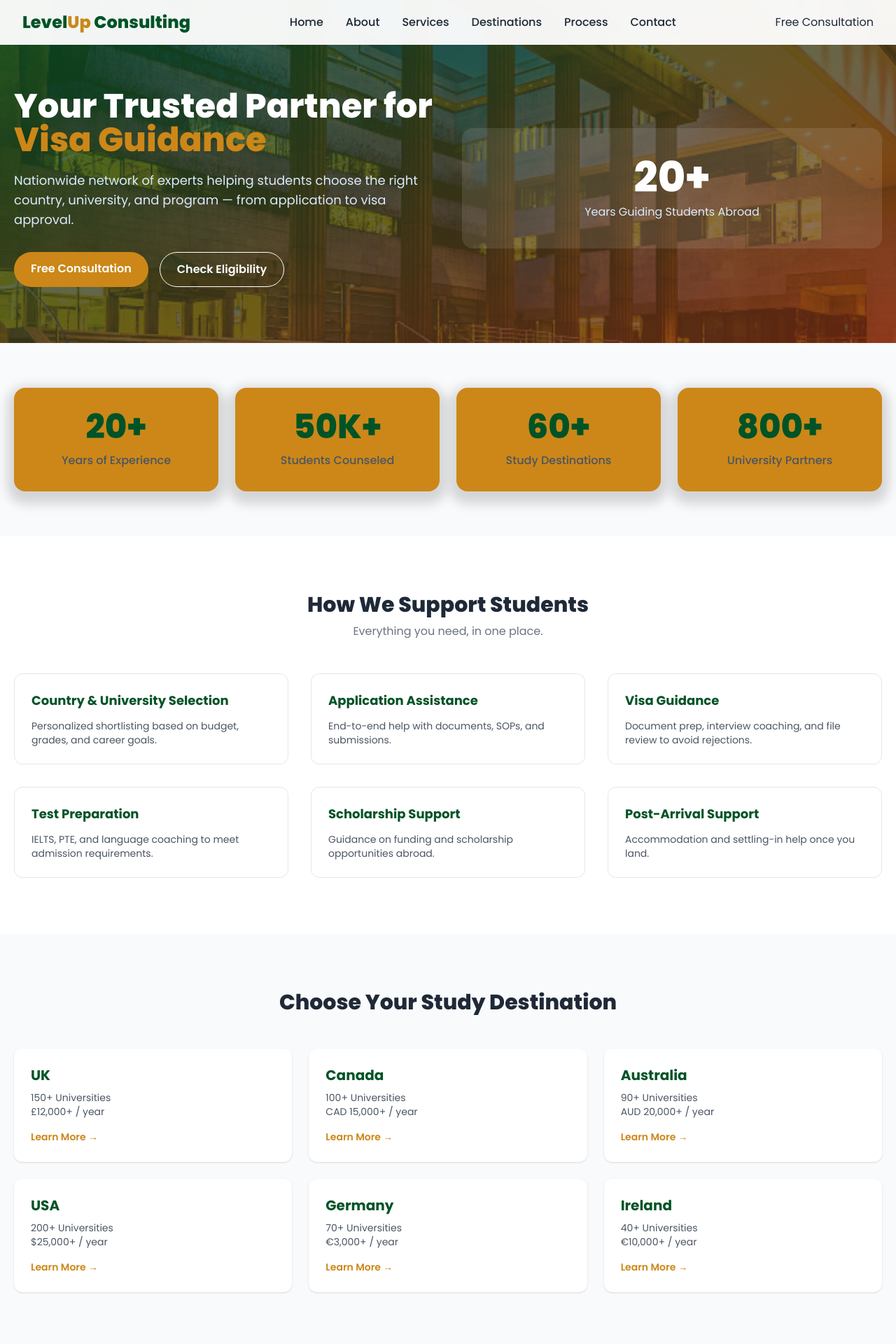
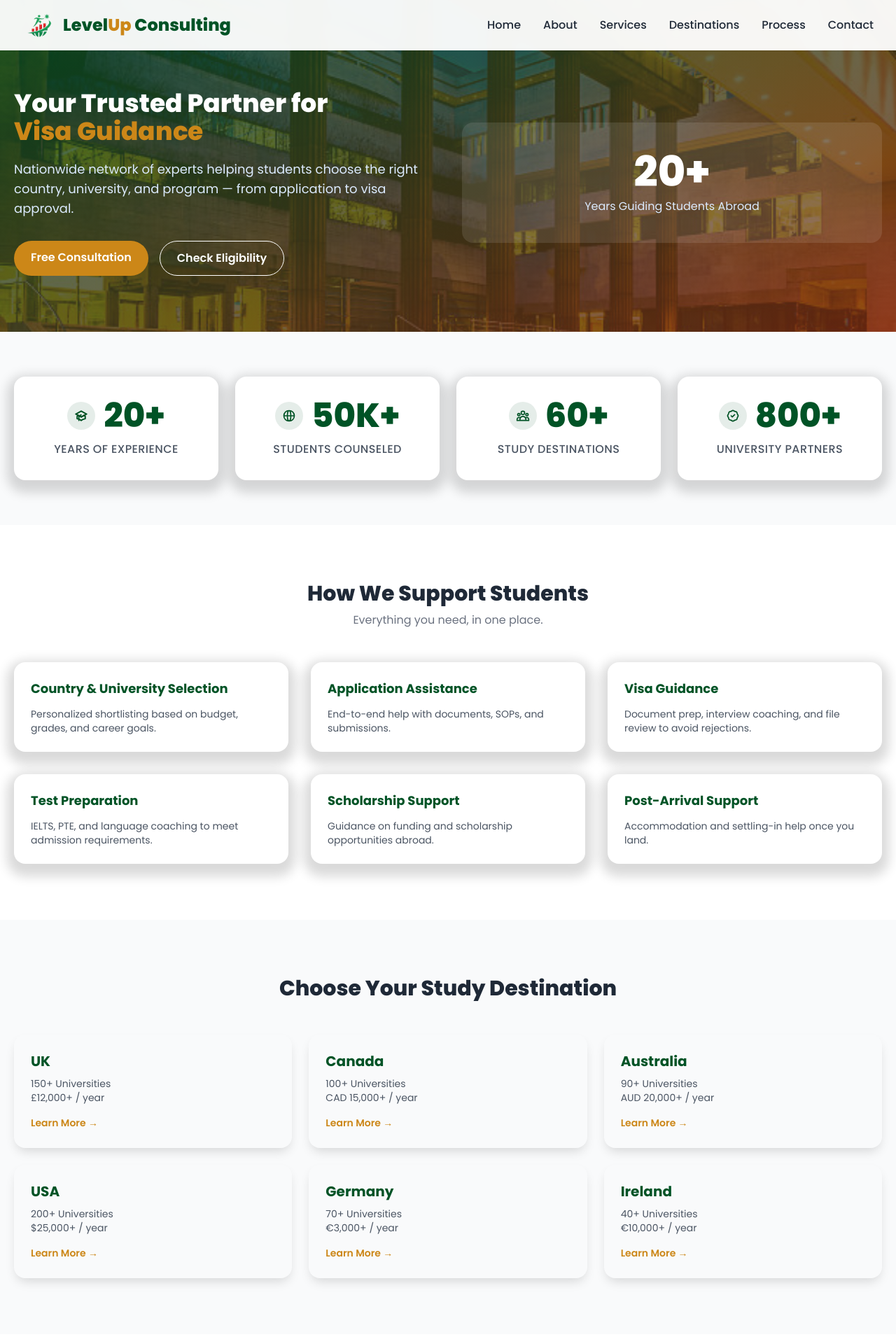
Before and after one commit to AhsanKhan1853/levelupconsultancy, a React (Vite) app in the folder consultancy-site/: page / in a window 1280 px wide. Shown: the top 1920 px of the page at 70% size. Built offline with nearby package versions, Linux system fonts and the light colour scheme.

Commit message:
logo and cards

```diff
--- a/consultancy-site/src/components/Destination.jsx
+++ b/consultancy-site/src/components/Destination.jsx
@@ -8,11 +8,23 @@ export default function Destinations() {
 
         <div className="grid sm:grid-cols-2 md:grid-cols-3 gap-6 mt-12">
           {destinations.map((d) => (
-            <div key={d.country} className="bg-white rounded-xl shadow p-6 hover:-translate-y-1 transition">
-              <h3 className="text-xl font-bold text-primary">{d.country}</h3>
-              <p className="text-sm text-gray-600 mt-2">{d.unis}</p>
-              <p className="text-sm text-gray-600">{d.fee}</p>
-              <a href="#contact" className="inline-block mt-4 text-accent font-semibold text-sm">
+            <div
+              key={d.country}
+              className="group bg-secondary hover:bg-primary rounded-2xl p-6 transition-all duration-300 hover:scale-105"
+              style={{ boxShadow: "0 8px 16px -4px rgba(0, 0, 0, 0.15)" }}
+            >
+              <h3 className="text-xl font-bold text-primary group-hover:text-white transition-colors duration-300">
+                {d.country}
+              </h3>
+              <p className="text-sm text-gray-600 group-hover:text-white/90 mt-2 transition-colors duration-300">
+                {d.unis}
+              </p>
+              <p className="text-sm text-gray-600 group-hover:text-white/90 transition-colors duration-300">
+                {d.fee}
+              </p>
+
+                <a href="#contact"
+                className="inline-block mt-4 text-accent group-hover:text-white font-semibold text-sm transition-colors duration-300">
                 Learn More →
               </a>
             </div>
--- a/consultancy-site/src/components/Hero.jsx
+++ b/consultancy-site/src/components/Hero.jsx
@@ -4,7 +4,7 @@ import heroBg from "../assets/hero-bg.jpg";
 const rotatingWords = [
   "Studying Abroad",
   "Visa Guidance",
-  "Scholarship Support",
+  "Scholarships",
   "Test Preparation",
 ];
 
@@ -53,7 +53,7 @@ export default function Hero() {
 
       <div className="relative max-w-7xl mx-auto px-5 grid md:grid-cols-2 gap-10 items-center">
         <div>
-          <h1 className="text-4xl md:text-5xl font-extrabold leading-tight">
+          <h1 className="text-4xl md:text-4xl font-extrabold leading-tight">
             Your Trusted Partner for{" "}
             <span className="text-accent inline-block" style={{ perspective: "400px" }}>
               {currentWord.split("").map((char, i) => (
--- a/consultancy-site/src/components/Navbar.jsx
+++ b/consultancy-site/src/components/Navbar.jsx
@@ -1,6 +1,7 @@
 import { useState } from "react";
 import { navLinks } from "../data/siteData";
 import { HiMenu, HiX } from "react-icons/hi";
+import logo from "../assets/logo.png";
 
 export default function Navbar() {
   const [open, setOpen] = useState(false);
@@ -8,8 +9,11 @@ export default function Navbar() {
   return (
     <header className="fixed top-0 left-0 w-full bg-white/95 backdrop-blur shadow-sm z-50">
       <div className="max-w-7xl mx-auto flex items-center justify-between px-4 sm:px-6 lg:px-8 py-4">
-        <a href="#home" className="text-xl sm:text-2xl font-extrabold text-primary whitespace-nowrap">
-          Level<span className="text-accent">Up</span> Consulting
+        <a href="#home" className="flex items-center gap-2 whitespace-nowrap">
+          <img src={logo} alt="LevelUp Consulting logo" className="h-8 sm:h-10 w-auto" />
+          <span className="text-xl sm:text-2xl font-extrabold text-primary">
+            Level<span className="text-accent">Up</span> Consulting
+          </span>
         </a>
 
         <nav className="hidden lg:flex gap-6 xl:gap-8 font-medium">
@@ -20,9 +24,9 @@ export default function Navbar() {
           ))}
         </nav>
 
-        <a>
+        {/* <a>
           Free Consultation
-        </a>
+        </a> */}
 
         <button
           className="lg:hidden text-2xl shrink-0"
@@ -42,9 +46,9 @@ export default function Navbar() {
           ))}
 
 
-          <a>
+          {/* <a>
             Free Consultation
-          </a>
+          </a> */}
         </div>
       )}
     </header>
--- a/consultancy-site/src/components/Services.jsx
+++ b/consultancy-site/src/components/Services.jsx
@@ -9,9 +9,17 @@ export default function Services() {
 
         <div className="grid md:grid-cols-3 gap-8 mt-12">
           {services.map((s) => (
-            <div key={s.title} className="border rounded-xl p-6 hover:shadow-lg transition">
-              <h3 className="font-bold text-lg text-primary">{s.title}</h3>
-              <p className="mt-3 text-gray-600 text-sm">{s.desc}</p>
+            <div
+              key={s.title}
+              className="group bg-white hover:bg-primary rounded-2xl p-6 transition-all duration-300 hover:scale-105"
+              style={{ boxShadow: "0 8px 16px 10px rgba(0, 0, 0, 0.15)" }}
+            >
+              <h3 className="font-bold text-lg text-primary group-hover:text-white transition-colors duration-300">
+                {s.title}
+              </h3>
+              <p className="mt-3 text-gray-600 group-hover:text-white/90 text-sm transition-colors duration-300">
+                {s.desc}
+              </p>
             </div>
           ))}
         </div>
--- a/consultancy-site/src/components/Stats.jsx
+++ b/consultancy-site/src/components/Stats.jsx
@@ -1,23 +1,35 @@
 import { stats } from "../data/siteData";
+import { HiOutlineAcademicCap, HiOutlineGlobeAlt, HiOutlineUserGroup, HiOutlineBadgeCheck } from "react-icons/hi";
+
+const icons = [HiOutlineAcademicCap, HiOutlineGlobeAlt, HiOutlineUserGroup, HiOutlineBadgeCheck];
 
 export default function Stats() {
   return (
     <section className="py-16 bg-gray-50">
       <div className="max-w-7xl mx-auto px-5 grid grid-cols-2 md:grid-cols-4 gap-6">
-        {stats.map((s) => (
+        {stats.map((s, i) => {
+          const Icon = icons[i % icons.length];
+          return (
             <div
               key={s.label}
-            className="group bg-accent hover:bg-primary rounded-2xl p-6 sm:p-8 text-center transition-colors duration-300"
+              className="group bg-white hover:bg-primary rounded-2xl p-6 sm:p-8 text-center transition-all duration-300 hover:scale-105"
               style={{ boxShadow: "0 8px 16px 10px rgba(0, 0, 0, 0.15)" }}
             >
-            <p className="text-4xl sm:text-5xl font-extrabold text-primary group-hover:text-accent transition-colors duration-300">
+              <div className="flex items-center justify-center gap-3">
+                <div className="w-10 h-10 shrink-0 flex items-center justify-center rounded-full bg-primary/10 group-hover:bg-white/20 transition-colors duration-300">
+                  <Icon className="text-xl text-primary group-hover:text-white transition-colors duration-300" />
+                </div>
+                <p className="text-4xl sm:text-5xl font-extrabold text-primary group-hover:text-white transition-colors duration-300">
                   {s.value}
                 </p>
-            <p className="mt-3 text-gray-600 group-hover:text-accent font-medium text-sm sm:text-base transition-colors duration-300">
+              </div>
+
+              <p className="mt-3 text-gray-600 group-hover:text-white font-medium text-sm sm:text-base uppercase tracking-wide transition-colors duration-300">
                 {s.label}
               </p>
             </div>
-        ))}
+          );
+        })}
       </div>
     </section>
   );
```
Also changed, not shown: consultancy-site/src/assets/logo.png (added). Lines whose indentation alone changed are shown as unchanged.
